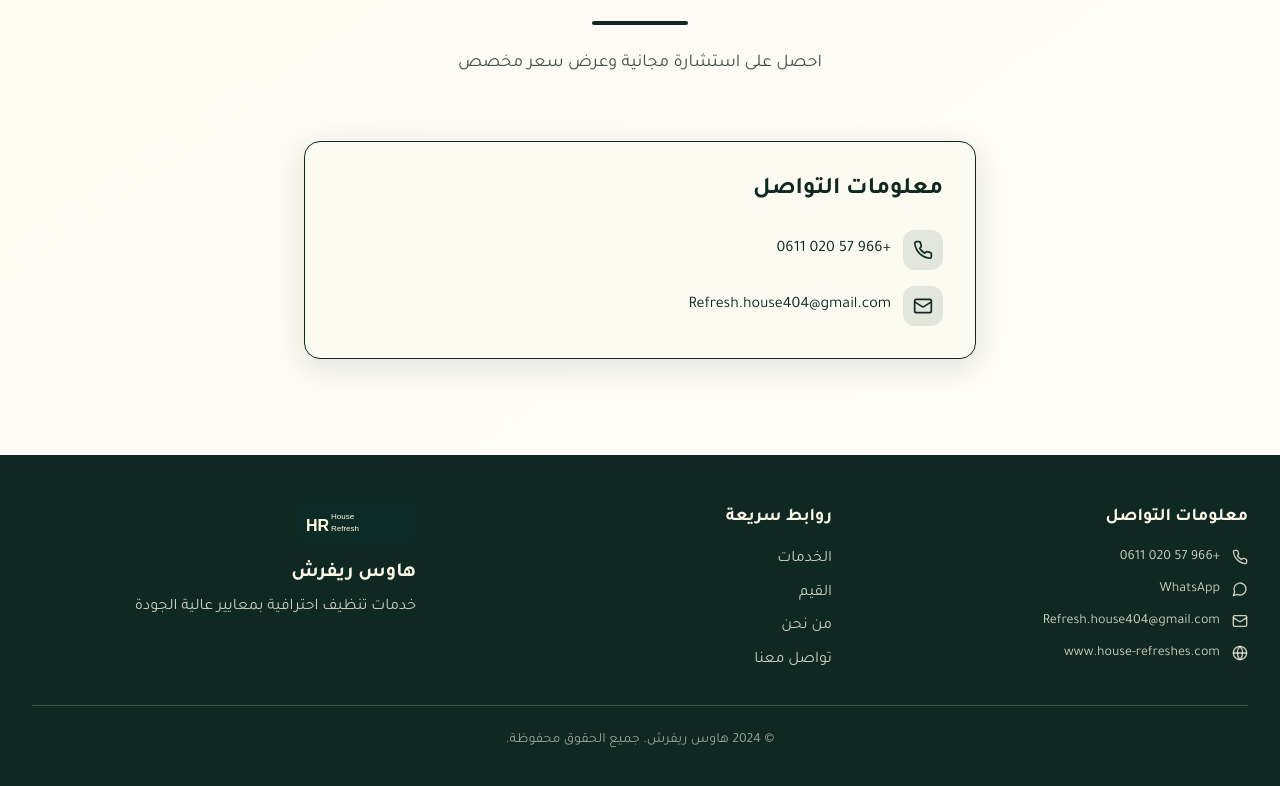
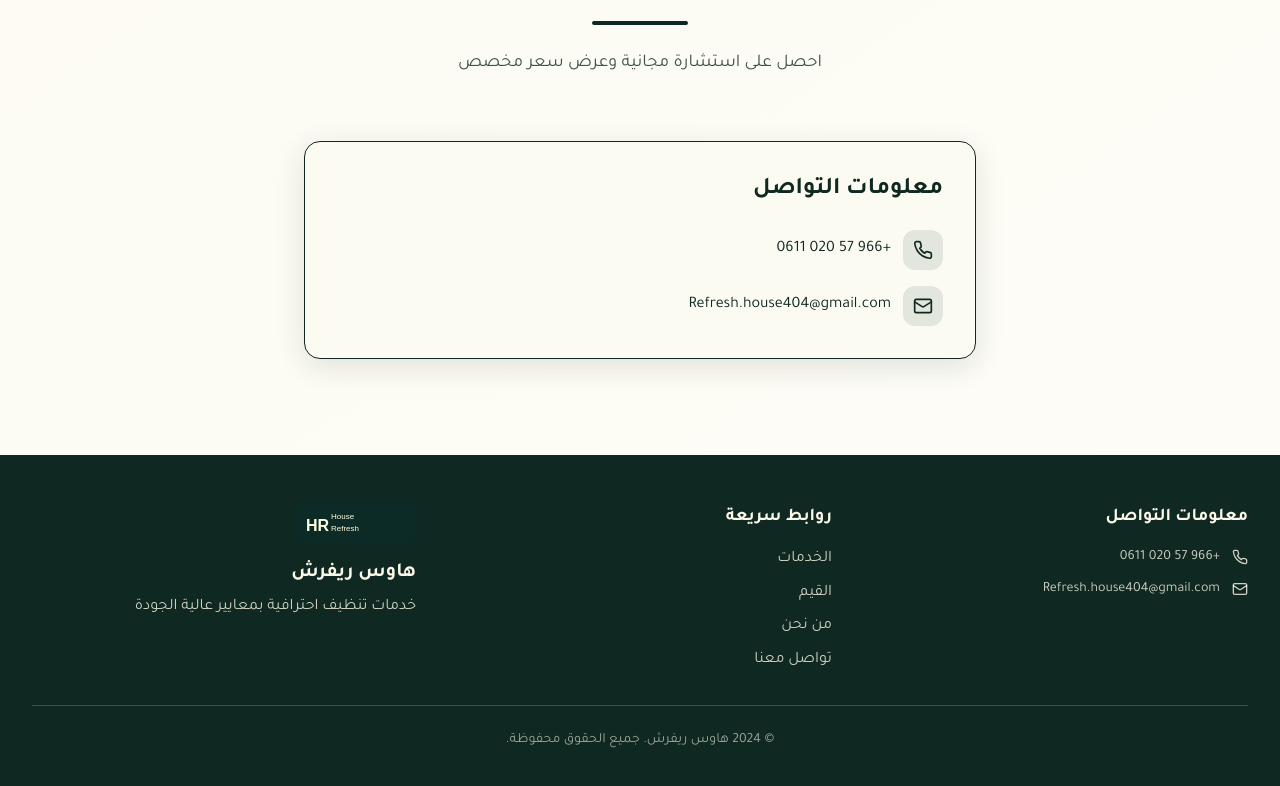
Before and after one commit to Webique/house-refresh-sa, a React (Vite) app: page / in a window 1280 px wide. Shown: the part 2889-3675 px from the top of the page. Built offline with nearby package versions, Linux system fonts and the light colour scheme.

Commit message:
Fix footer contact info
Remove WhatsApp and website link from the footer.

```diff
--- a/src/components/Footer.tsx
+++ b/src/components/Footer.tsx
@@ -1,6 +1,6 @@
 import { useLanguage } from '@/hooks/useLanguage';
 import houseRefreshLogo from '@/assets/house-refresh-logo.svg';
-import { MessageCircle, Mail, Phone, Globe } from 'lucide-react';
+import { Mail, Phone } from 'lucide-react';
 
 export function Footer() {
   const { isRTL, t } = useLanguage();
@@ -14,9 +14,7 @@ export function Footer() {
 
   const contactInfo = [
     { icon: Phone, text: '+966 57 020 0611', href: 'tel:+966570200611' },
-    { icon: MessageCircle, text: 'WhatsApp', href: 'https://wa.me/966570200611' },
     { icon: Mail, text: 'Refresh.house404@gmail.com', href: 'mailto:Refresh.house404@gmail.com' },
-    { icon: Globe, text: 'www.house-refreshes.com', href: 'https://www.house-refreshes.com' },
   ];
 
   const scrollToSection = (sectionId: string) => {
```
